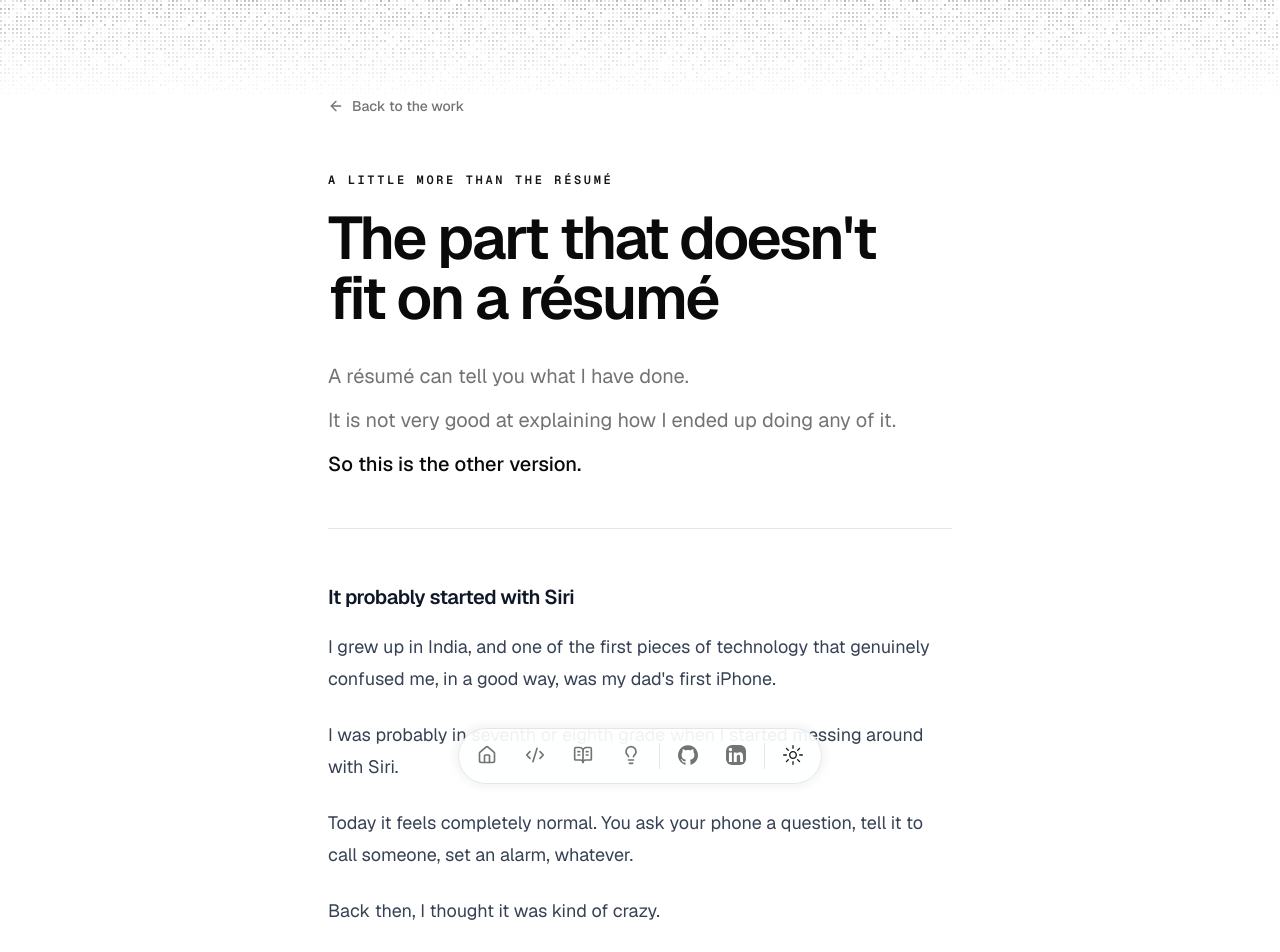
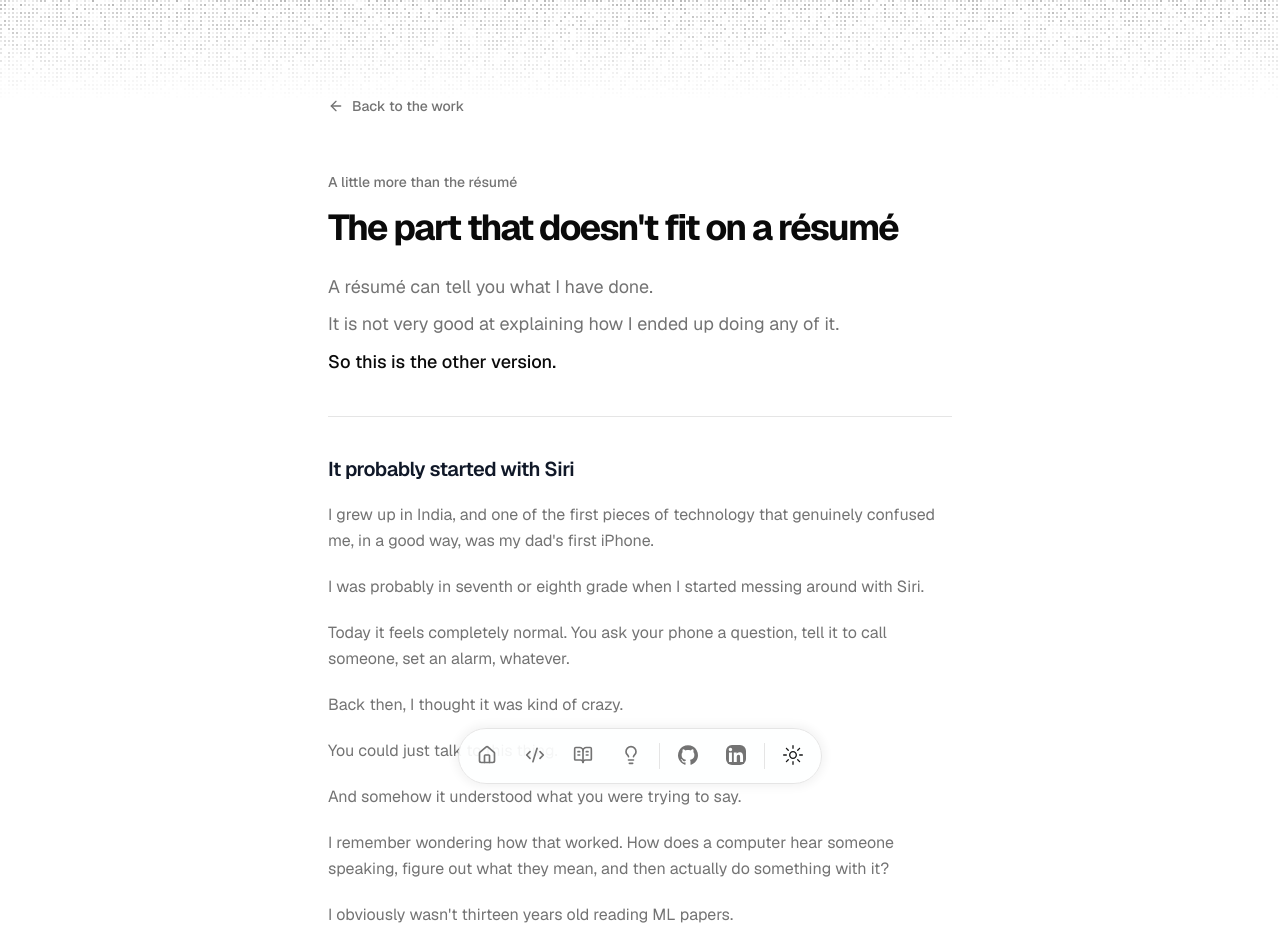
Before and after one commit to tejdeeppathipati/portfolio, a Next.js app: page /story in a window 1280 px wide. Shown: the top 952 px of the page. Built offline with nearby package versions, Linux system fonts and the light colour scheme.

Commit message:
Restore original portfolio UI

```diff
--- a/src/app/story/page.tsx
+++ b/src/app/story/page.tsx
@@ -13,7 +13,7 @@ export const metadata: Metadata = {
 
 export default function StoryPage() {
   return (
-    <main className="story-page pb-16">
+    <main className="pb-16">
       <Link
         href="/"
         className="mb-14 inline-flex items-center gap-2 text-sm font-medium text-muted-foreground transition-colors hover:text-foreground"
@@ -22,26 +22,26 @@ export default function StoryPage() {
         Back to the work
       </Link>
 
-      <header className="max-w-3xl border-b pb-12">
-        <p className="mb-5 font-mono text-xs font-semibold uppercase tracking-[0.22em] text-primary">
+      <header className="border-b pb-10">
+        <p className="mb-4 text-sm font-medium text-muted-foreground">
           A little more than the résumé
         </p>
-        <h1 className="text-balance text-4xl font-semibold tracking-[-0.04em] sm:text-6xl">
+        <h1 className="text-balance text-3xl font-bold tracking-tighter sm:text-4xl">
           The part that doesn&apos;t fit on a résumé
         </h1>
-        <div className="mt-8 max-w-2xl space-y-3 text-lg leading-8 text-muted-foreground sm:text-xl">
+        <div className="mt-6 space-y-2 leading-relaxed text-muted-foreground md:text-lg">
           <p>A résumé can tell you what I have done.</p>
           <p>It is not very good at explaining how I ended up doing any of it.</p>
           <p className="font-medium text-foreground">So this is the other version.</p>
         </div>
       </header>
 
-      <article className="story-prose prose prose-lg mt-14 max-w-3xl font-sans dark:prose-invert">
+      <article className="prose mt-10 max-w-full text-pretty font-sans leading-relaxed text-muted-foreground dark:prose-invert">
         <Markdown>{STORY}</Markdown>
       </article>
 
-      <footer className="mt-20 max-w-3xl border-t pt-12">
-        <p className="text-xl font-medium leading-8">
+      <footer className="mt-14 border-t pt-10">
+        <p className="text-lg font-medium leading-relaxed">
           Anyway, that is the version of me that does not fit very well into
           bullet points.
         </p>
@@ -52,7 +52,7 @@ export default function StoryPage() {
         </p>
         <Link
           href={`mailto:${DATA.contact.email}`}
-          className="mt-7 inline-flex items-center gap-2 rounded-full bg-primary px-5 py-2.5 text-sm font-semibold text-primary-foreground transition-transform hover:-translate-y-0.5 focus-visible:outline-none focus-visible:ring-2 focus-visible:ring-ring focus-visible:ring-offset-2"
+          className="mt-6 inline-flex items-center gap-2 text-sm font-medium text-blue-500 hover:underline underline-offset-4"
         >
           <Mail className="size-4" aria-hidden />
           Say hi
```
